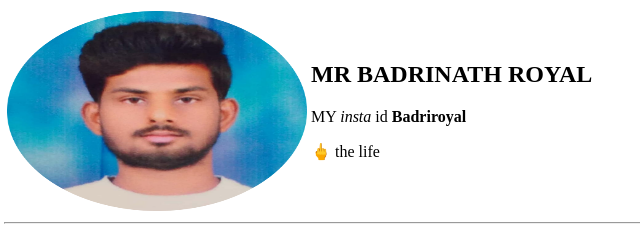
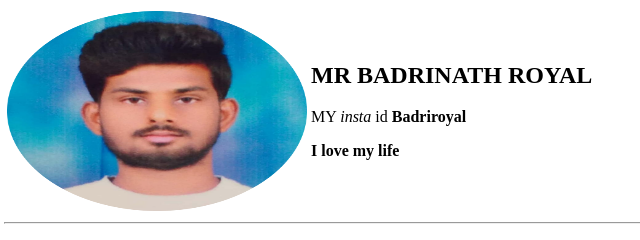
Before and after one commit to Badri221/CVB, a plain HTML site: page index.html in a window 1280 px wide. Shown: the top 240 px of the page, 4-644 px from the left. Drawn offline with Linux system fonts and the light colour scheme.

Commit message:
Update index.html

```diff
--- a/index.html
+++ b/index.html
@@ -10,7 +10,7 @@
 <td>
 <h2> MR BADRINATH ROYAL</h2>
 <p>MY <em>insta</em> id <strong>Badriroyal</strong></p>
-<p> <b> &#128405 </b> the life </p> </td>
+<p> <b> I love my life </p> </td>
 </table>
 <hr>
 <h3> Education</h3>
```
